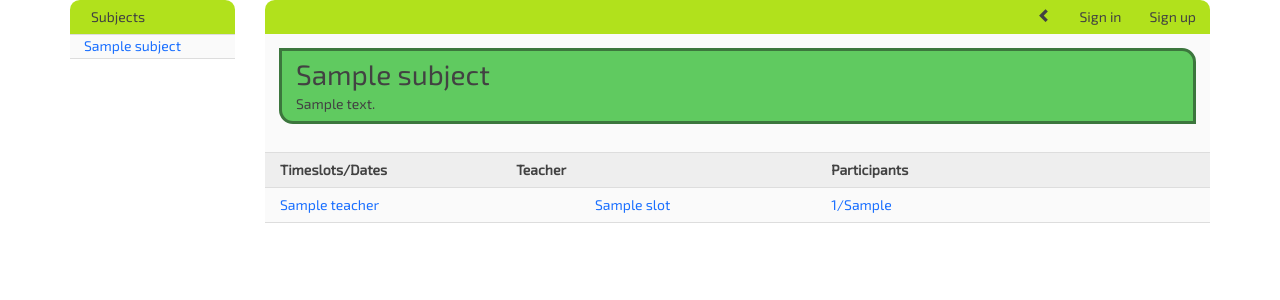
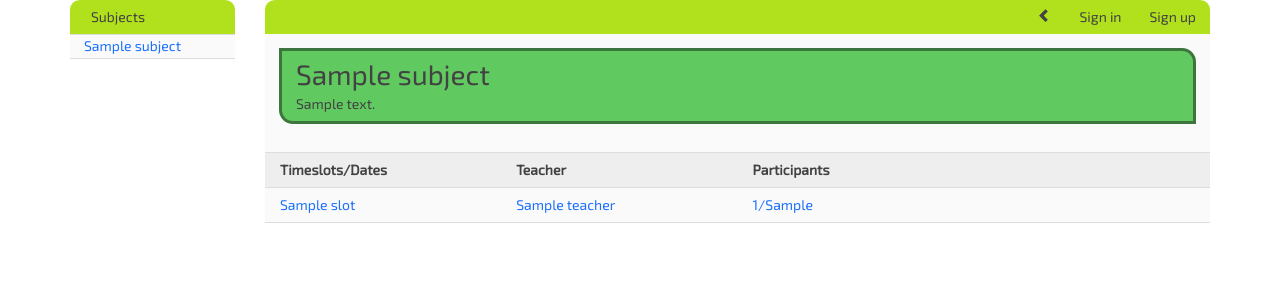
Before and after one commit to fsr/course-management, a Django app: template src/course_management/templates/subject.html in a window 1280 px wide. Shown: the part 117-417 px from the top of the page. Run offline with Django 3.2, Linux system fonts and the light colour scheme; the template is opened without the code that fills it: most values are stand-ins (such as "Sample title", 1, 10 or a date in 2020); parts of the project's set-up code (start-up, migrations or seed data) failed here and were passed over; some libraries are stand-ins or nearby versions.

Commit message:
little bugs

```diff
--- a/src/course_management/templates/course_list.html
+++ b/src/course_management/templates/course_list.html
@@ -5,7 +5,7 @@
 				<div class="col-md-3">Subject</div>
 			{% endif %}
 			<div class="col-md-3">Timeslots/Dates</div>
-			<div class="col-md-4">Teacher</div>
+			<div class="col-md-3">Teacher</div>
       {% if not course_list_show_subject %}
 				<div class="col-md-2">Participants</div>
 			{% endif %}
@@ -19,11 +19,11 @@
 					{% if course_list_show_subject%}
 						<div class="col-md-3">{{ course.subject }}</div>
 					{% endif %}
-					<div class="col-md-4">
-						{{ course.teacher.all|join:"<br />" }}
+					<div class="col-md-3">
+						{{ course.schedule.slots|join:"<br />" }}
 					</div>
 					<div class="col-md-3">
-						{{ course.schedule.slots|join:"<br />" }}
+						{{ course.teacher.all|join:"<br />" }}
 					</div>
           {% if not course_list_show_subject %}
 						<div class="col-md-2">
@@ -31,7 +31,7 @@
 						</div>
 					{% endif %}
 					<div class="col-md-2">
-						{% if user.student not in course.teacher.all and user.has_permission %}
+						{% if user.student not in course.teacher.all and user.is_authenticated %}
 							<form action="{% if course in user.student.course_set.all %}{% url 'unregister-course' course.id %}{% else %}{% url 'register-course' course.id %}{% endif %}" method="post">
 			          {% csrf_token %}
 			          <input class="btn btn-default" type="submit" value="{% if course in user.student.course_set.all %}unregister{% else %}register{% endif %}" />
```
